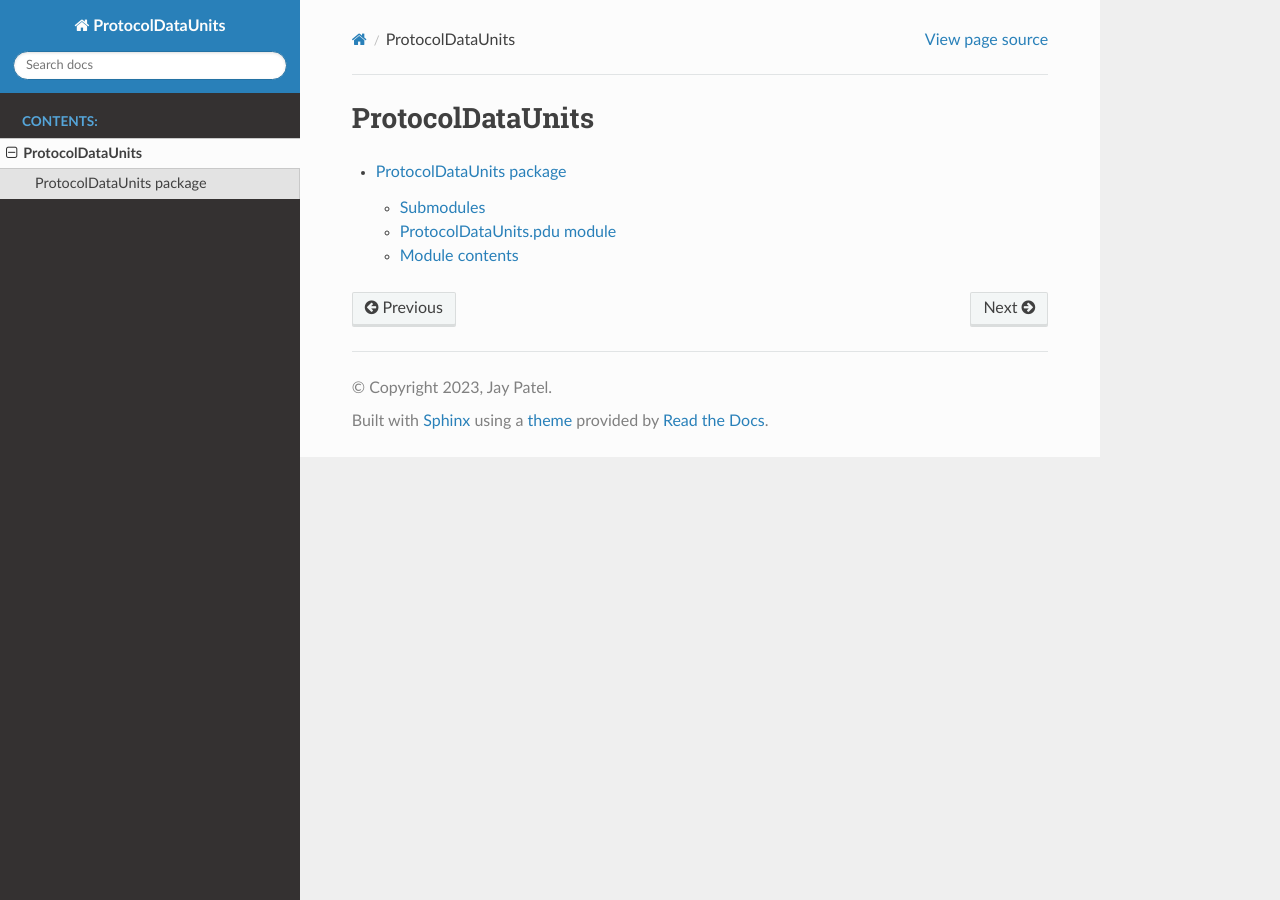
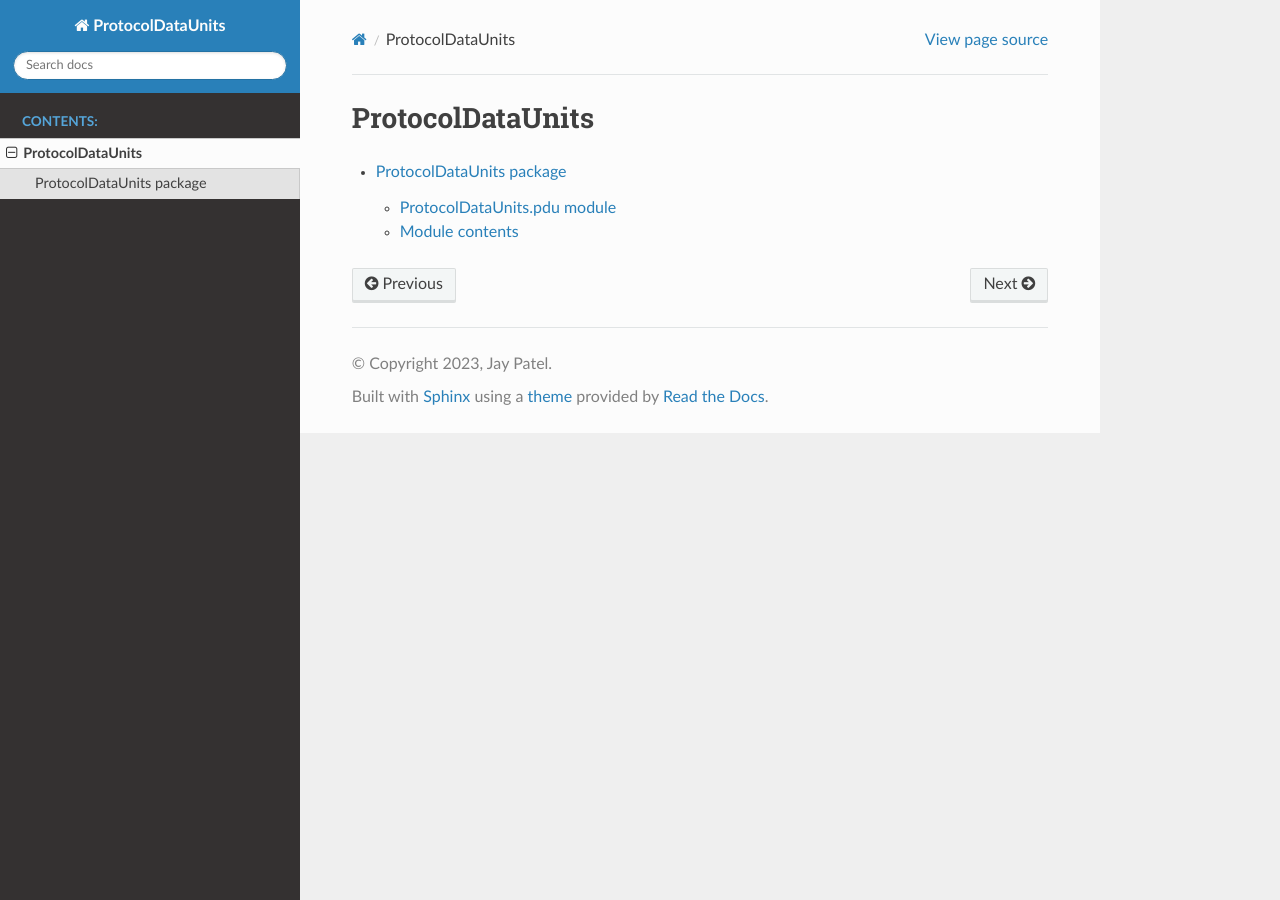
Before and after one commit to patel999jay/ProtocolDataUnits, a Sphinx documentation site: the page built from docs/modules.rst, in a window 1280 px wide. Built offline with Sphinx 7.4.7 and the Read the Docs theme 2.0.0, drawn with Linux system fonts in a browser that asks for light colours.

Commit message:
(docs: submodules removed)

```diff
--- a/docs/ProtocolDataUnits.rst
+++ b/docs/ProtocolDataUnits.rst
@@ -1,8 +1,8 @@
 ProtocolDataUnits package
 =========================
 
-Submodules
-----------
+.. Submodules
+.. ----------
 
 ProtocolDataUnits.pdu module
 ----------------------------
```
